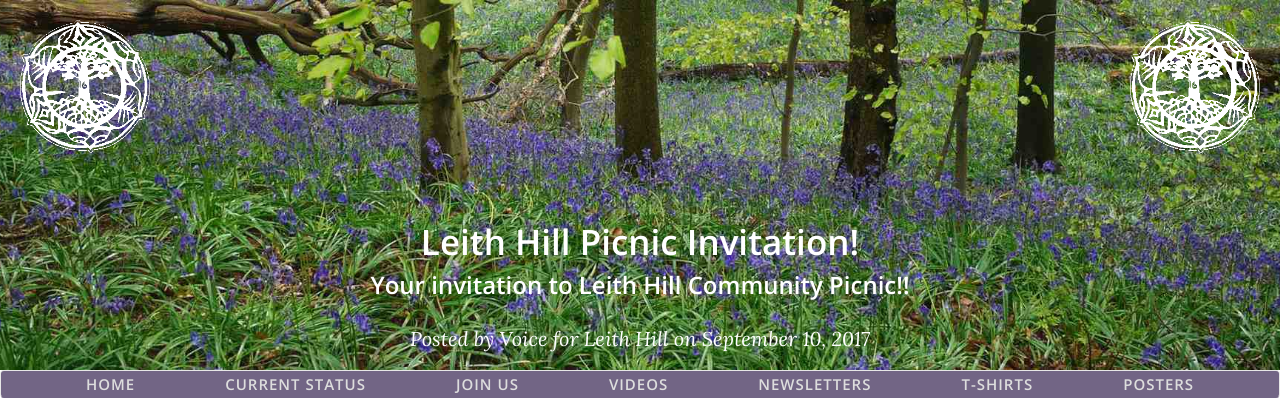
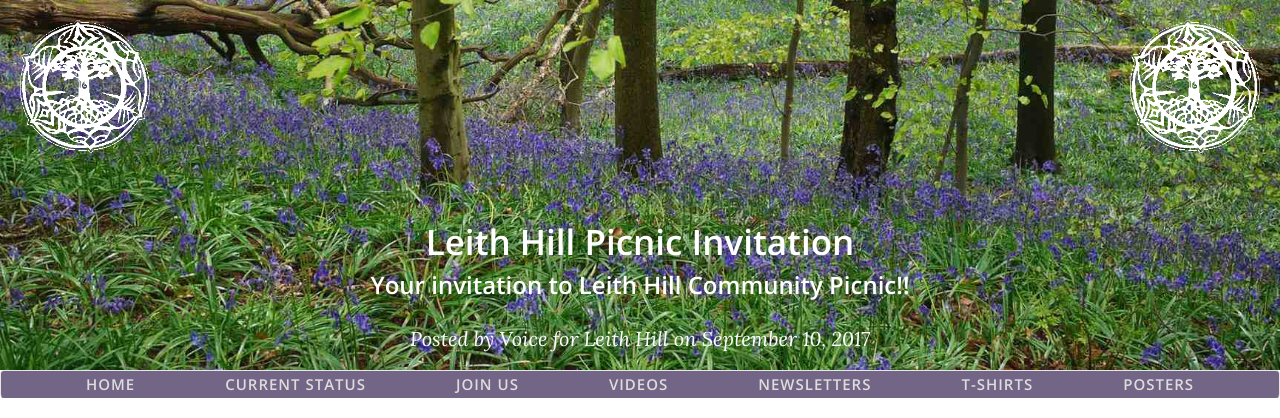
Before and after one commit to voiceforleithhill/v4lh-site-gen, a Jekyll site: the page built from _posts/2017-09-10-community-picnic-invitation.markdown, in a window 1280 px wide. Shown: the top 418 px of the page. Built offline with Jekyll 4.4.1, drawn with Linux system fonts in a browser that asks for light colours; nearby versions of some CDN libraries.

Commit message:
Content updates

```diff
--- a/_posts/2017-09-10-community-picnic-invitation.markdown
+++ b/_posts/2017-09-10-community-picnic-invitation.markdown
@@ -1,6 +1,6 @@
 ---
 layout:     post
-title:      "Leith Hill Picnic Invitation!"
+title:      "Leith Hill Picnic Invitation"
 subtitle:   "Your invitation to Leith Hill Community Picnic!!"
 date:       2017-09-10 11:14:04
 author:     "Voice for Leith Hill"
```
